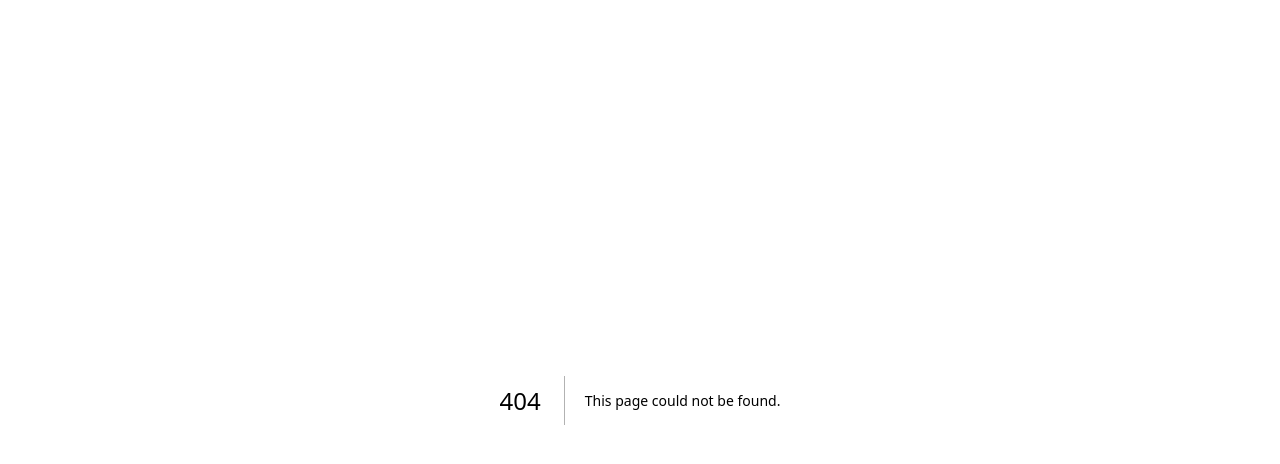
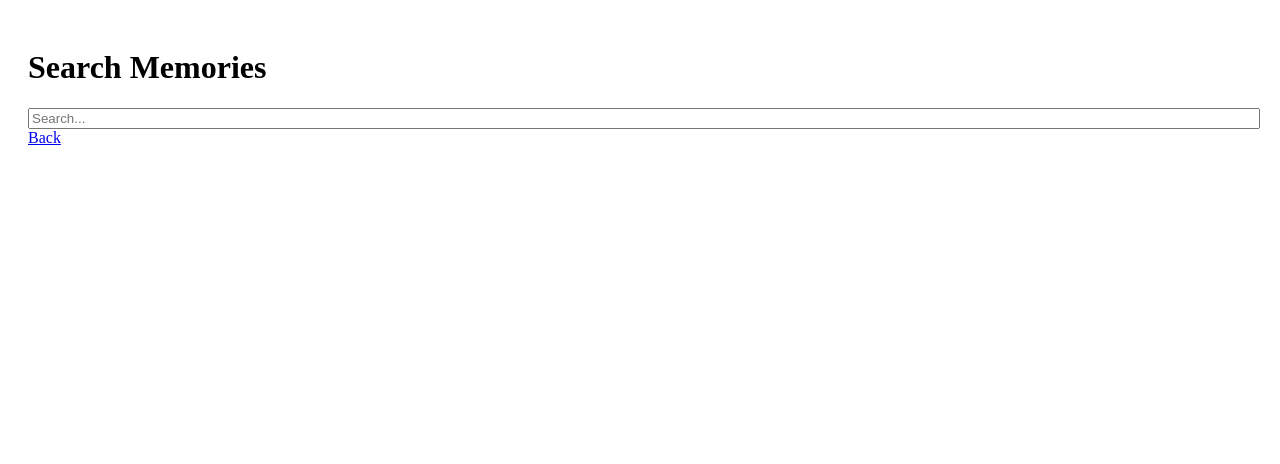
Before and after one commit to duuke21/memory-box-prototype, a Next.js app: page /search in a window 1280 px wide. Before the commit this address had no page. Shown: the top 464 px of the page. Built offline with nearby package versions, Linux system fonts and the light colour scheme.

Commit message:
Create search.js

```diff
--- /dev/null
+++ b/pages/search.js
@@ -0,0 +1,10 @@
+export default function Search() {
+  return (
+    <div style={{ padding: '20px' }}>
+      <h1>Search Memories</h1>
+      <input placeholder="Search..." style={{ width: '100%' }} />
+      {/* Add results list later */}
+      <a href="/">Back</a>
+    </div>
+  );
+}
```
